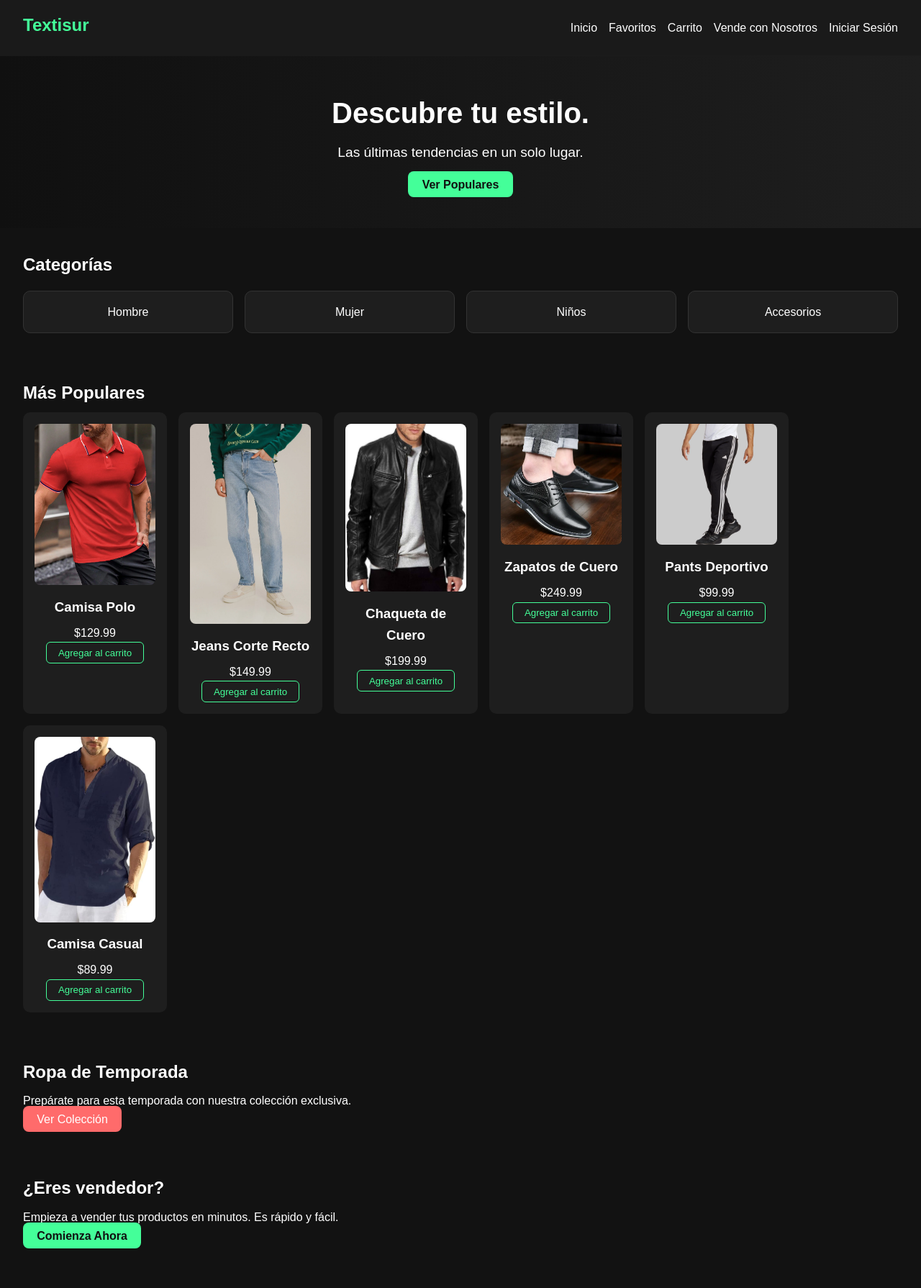
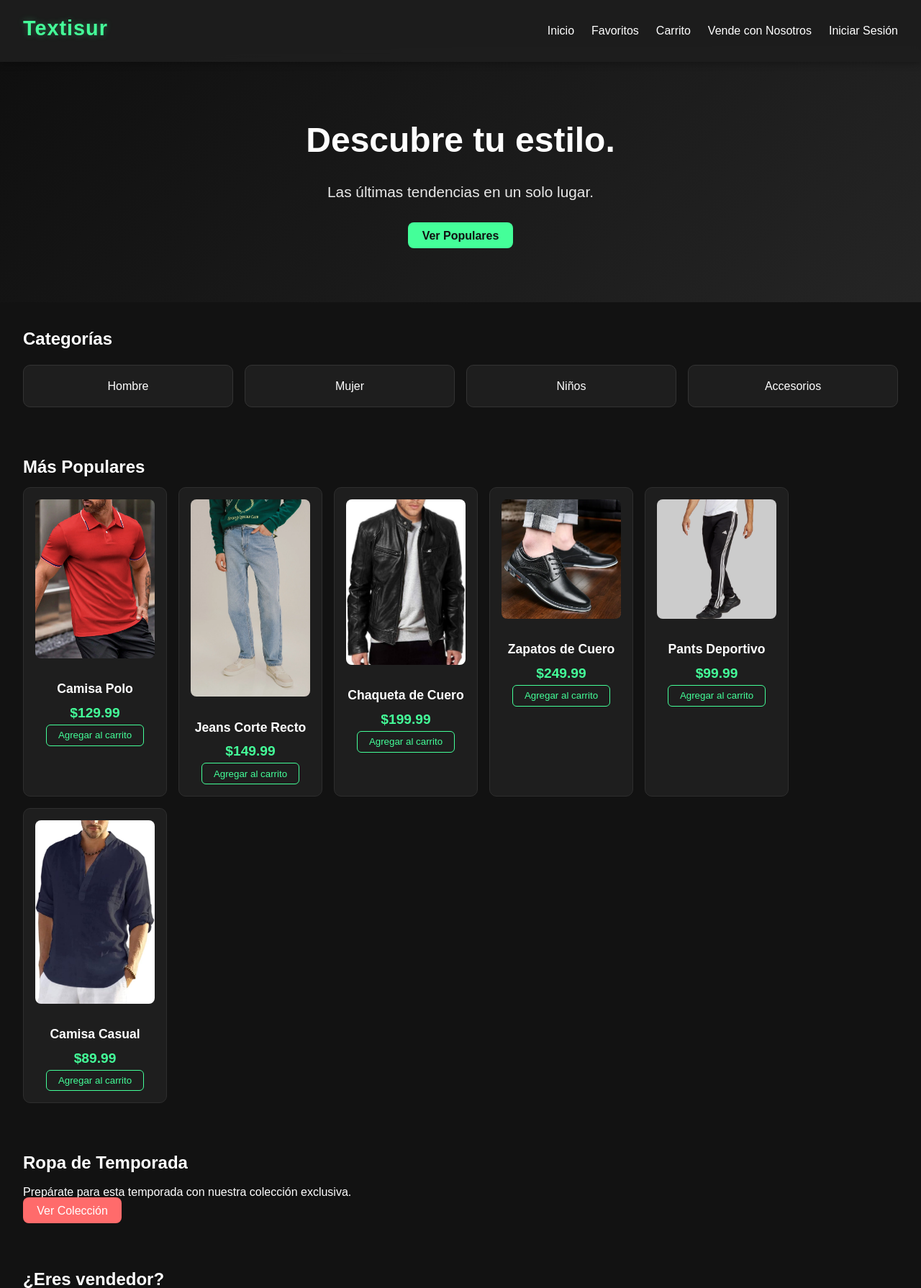
Before and after one commit to elcalebItsur/Frontend_ZacariasGarciaCaleb, a PHP site: page / in a window 1280 px wide. Shown: the top 1790 px of the page at 72% size. Run offline with PHP 8.4, Linux system fonts and the light colour scheme.

Commit message:
Completado

```diff
--- a/about.html
+++ b/about.html
@@ -8,7 +8,7 @@
 </head>
 <body>
     <header>
-        <h1 class="logo">Textisur</h1>
+        <h1 class="logo" style="cursor: pointer;" onclick="location.href='index.html'">Textisur</h1>
     </header>
 
     <main>
@@ -24,6 +24,7 @@
         <a href="register.html" class="btn-primary">Registrarme como Vendedor</a>
     </main>
     <button class="back-button" onclick="location.href='index.html'">Regresar</button>
+
     <footer>
         <p>&copy; 2023 Textisur. Todos los derechos reservados.</p>
         <p><a href="privacy.html">Política de Privacidad</a></p>
--- a/cart.html
+++ b/cart.html
@@ -9,7 +9,7 @@
 </head>
 <body>
     <header>
-        <h1 class="logo">Textisur</h1>
+        <h1 class="logo" style="cursor: pointer;" onclick="location.href='index.html'">Textisur</h1>
     </header>
 
     <main>
--- a/css/home.css
+++ b/css/home.css
@@ -1,18 +1,23 @@
 /* home.css */
 .hero {
-    padding: 3rem 2rem;
+    background: linear-gradient(135deg, #0f0f0f 0%, #252525 100%);
+    padding: 5rem 2rem;
     text-align: center;
-    background: linear-gradient(to right, #101010, #1e1e1e);
+    position: relative;
+    overflow: hidden;
 }
 
 .hero h2 {
-    font-size: 2.5rem;
-    margin-bottom: 0.5rem;
+    font-size: 3rem;
+    margin-bottom: 1rem;
+    position: relative;
 }
 
 .hero p {
-    font-size: 1.2rem;
-    margin-bottom: 1rem;
+    font-size: 1.3rem;
+    max-width: 600px;
+    margin: 0 auto 2rem;
+    opacity: 0.9;
 }
 
 section {
@@ -50,9 +55,18 @@ section {
 .producto {
     background-color: #1e1e1e;
     border-radius: 10px;
+    overflow: hidden;
     padding: 1rem;
     width: 200px;
     text-align: center;
+    transition: transform 0.3s ease, box-shadow 0.3s ease;
+    border: 1px solid #2e2e2e;
+}
+
+.producto:hover {
+    transform: translateY(-5px);
+    box-shadow: 0 10px 20px rgba(0, 0, 0, 0.2);
+    border-color: #44ff99;
 }
 
 .producto img {
@@ -60,3 +74,17 @@ section {
     border-radius: 8px;
     margin-bottom: 0.5rem;
 }
+.producto:hover img {
+    transform: scale(1.05);
+}
+
+.producto h3 {
+    margin: 0.8rem 0 0.3rem;
+    font-size: 1.1rem;
+}
+
+.producto p {
+    color: #44ff99;
+    font-weight: bold;
+    font-size: 1.2rem;
+}
--- a/css/main.css
+++ b/css/main.css
@@ -22,7 +22,9 @@ h1, h2, h3 {
     margin-bottom: 0.5rem;
 }
 header {
-    background-color: #1e1e1eb6;
+    background-color: rgba(30, 30, 30, 0.95);    padding: 1rem 2rem;
+    backdrop-filter: blur(8px); /* Efecto vidrio esmerilado */
+    box-shadow: 0 2px 10px rgba(0, 0, 0, 0.3);
     padding: 1rem 2rem;
     display: flex;
     justify-content: space-between;
@@ -34,13 +36,16 @@ header {
 }
 
 .logo {
-    font-size: 1.5rem;
+    font-size: 1.8rem;
+    font-weight: 700;
+    letter-spacing: 1px;
     color: #44ff99;
+    text-shadow: 0 0 10px rgba(68, 255, 153, 0.3);
 }
 nav ul {
     list-style: none;
     display: flex;
-    gap: 1rem;
+    gap: 1.5rem;
 }
 nav a:hover {
     color: #44ff99;
--- a/favorites.html
+++ b/favorites.html
@@ -9,7 +9,7 @@
 </head>
 <body>
     <header>
-        <h1 class="logo">Textisur</h1>
+        <h1 class="logo" style="cursor: pointer;" onclick="location.href='index.html'">Textisur</h1>
     </header>
 
     <main>
--- a/login.html
+++ b/login.html
@@ -9,7 +9,7 @@
 </head>
 <body>
     <header>
-        <h1 class="logo">Textisur</h1>
+        <h1 class="logo" style="cursor: pointer;" onclick="location.href='index.html'">Textisur</h1>
     </header>
 
     <main class="auth-container">
--- a/product.html
+++ b/product.html
@@ -9,7 +9,7 @@
 </head>
 <body>
     <header>
-        <h1 class="logo">Textisur</h1>
+        <h1 class="logo" style="cursor: pointer;" onclick="location.href='index.html'">Textisur</h1>
     </header>
 
     <main class="vista-producto">
@@ -34,5 +34,7 @@
             </div>
         </div>
     </main>
+    <button class="back-button" onclick="location.href='index.html'">Regresar</button>
+
 </body>
 </html>
--- a/register.html
+++ b/register.html
@@ -9,7 +9,7 @@
 </head>
 <body>
     <header>
-        <h1 class="logo">Textisur</h1>
+        <h1 class="logo" style="cursor: pointer;" onclick="location.href='index.html'">Textisur</h1>
     </header>
 
     <main class="auth-container">
```
Also changed, not shown: assets/images/punta-de-flecha-hacia-arriba.png (added).
